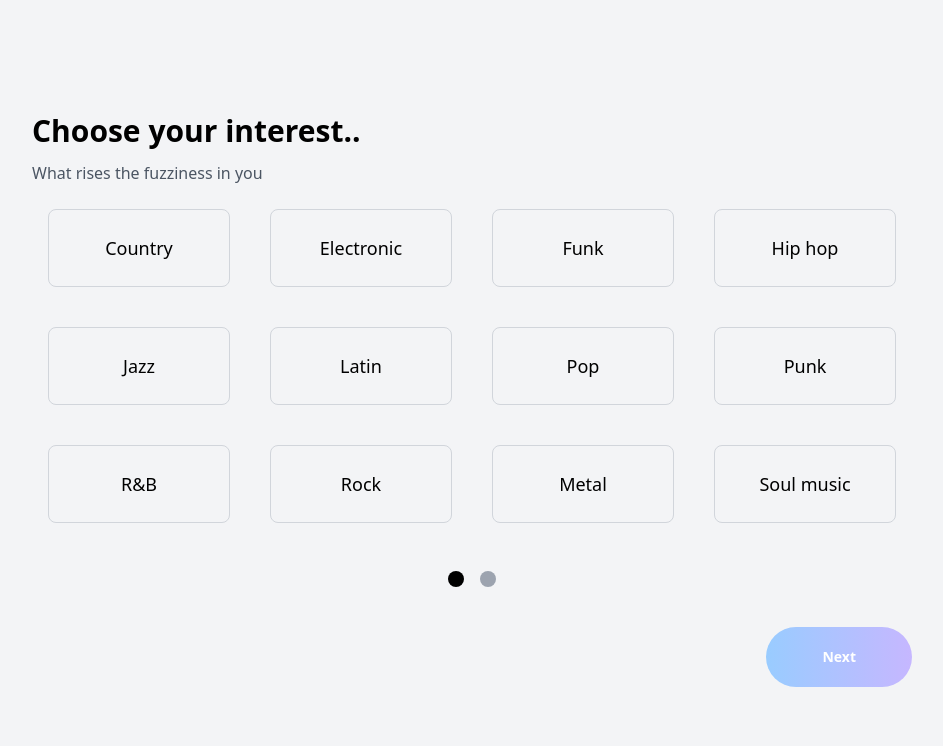
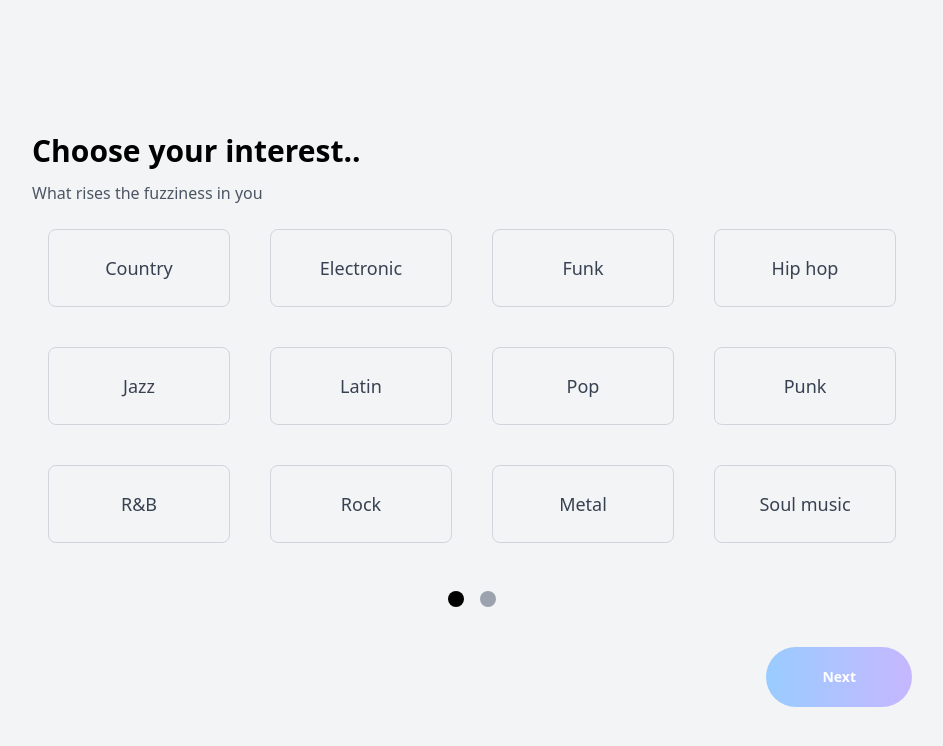
Before and after one commit to prastavana/Web-Frontend-MM, a React (Vite) app: page / in a window 1280 px wide. Shown: the top 746 px of the page, without its empty margins (168-1111 px from the left). Built offline with nearby package versions, Linux system fonts and the light colour scheme.

Commit message:
Selecting genre buttons and adding conditions for buttons

```diff
--- a/src/core/public/gettingstarted.jsx
+++ b/src/core/public/gettingstarted.jsx
@@ -7,6 +7,7 @@ import PianoImage from "../../assets/images/piano.png";
 
 const MusicSelection = () => {
     const [currentPage, setCurrentPage] = useState(1); // Toggle between pages
+    const [selectedGenres, setSelectedGenres] = useState([]); // Track selected genres
     const genres = [
         "Country", "Electronic", "Funk", "Hip hop",
         "Jazz", "Latin", "Pop", "Punk",
@@ -14,10 +15,28 @@ const MusicSelection = () => {
     ];
 
     const instruments = [
-        { name: "Guitar", image: GuitarImage, color: "#C4EAFA", width: "w-80", height: "h-64" }, // Fixed height for Guitar
-        { name: "Ukulele", image: UkuleleImage, color: "#C8E3FF", width: "w-64", height: "h-64" }, // Fixed height for Ukulele
-        { name: "Piano", image: PianoImage, color: "#ADCCFF", width: "w-72", height: "h-64" }, // Fixed height for Piano
+        { name: "Guitar", image: GuitarImage, color: "#C4EAFA", width: "w-80", height: "h-64" },
+        { name: "Ukulele", image: UkuleleImage, color: "#C8E3FF", width: "w-64", height: "h-64" },
+        { name: "Piano", image: PianoImage, color: "#ADCCFF", width: "w-72", height: "h-64" },
     ];
+
+    // Handle genre selection
+    const handleGenreClick = (genre) => {
+        if (selectedGenres.includes(genre)) {
+            // If genre is already selected, remove it
+            setSelectedGenres(selectedGenres.filter(item => item !== genre));
+        } else if (selectedGenres.length < 3) {
+            // If less than 3 genres are selected, add the genre
+            setSelectedGenres([...selectedGenres, genre]);
+        }
+    };
+
+    // Handle Next button click
+    const handleNextClick = () => {
+        if (selectedGenres.length === 3) {
+            setCurrentPage(2); // Go to the instruments page
+        }
+    };
 
     return (
         <div className="text-center p-10 flex justify-center items-center min-h-screen bg-gray-100">
@@ -31,14 +50,20 @@ const MusicSelection = () => {
                 >
                     {/* Page 1 Content */}
                     {currentPage === 1 && (
-                        <div className="flex flex-col items-center">
+                        <div className="flex flex-col items-center mt-10"> {/* Added mt-10 here to move elements down */}
                             <h1 className="text-3xl font-bold mb-3 text-left w-full">Choose your interest..</h1>
                             <p className="text-gray-600 mb-6 text-left w-full">What rises the fuzziness in you</p>
                             <div className="grid grid-cols-4 gap-10 w-full px-4">
                                 {genres.map((genre, index) => (
                                     <button
                                         key={index}
-                                        className="px-10 py-6 border border-gray-300 rounded-lg hover:bg-gray-200 transition-all duration-200 text-lg"
+                                        className={`px-10 py-6 border border-gray-300 rounded-lg text-lg transition-all duration-200 ${
+                                            selectedGenres.includes(genre)
+                                                ? "bg-blue-200 text-blue-700"
+                                                : "hover:bg-gray-200 text-gray-700"
+                                        }`}
+                                        onClick={() => handleGenreClick(genre)}
+                                        disabled={selectedGenres.length >= 3 && !selectedGenres.includes(genre)} // Disable if 3 genres are selected and not clicked
                                     >
                                         {genre}
                                     </button>
@@ -100,6 +125,8 @@ const MusicSelection = () => {
                 <div className="mt-10 flex justify-end">
                     <button
                         className="px-14 py-5 text-sm font-bold text-white bg-gradient-to-r from-[#99CCFF] to-[#C6B7FF] rounded-full"
+                        onClick={handleNextClick}
+                        disabled={selectedGenres.length !== 3} // Disable Next button if less than 3 genres are selected
                     >
                         Next
                     </button>
```
